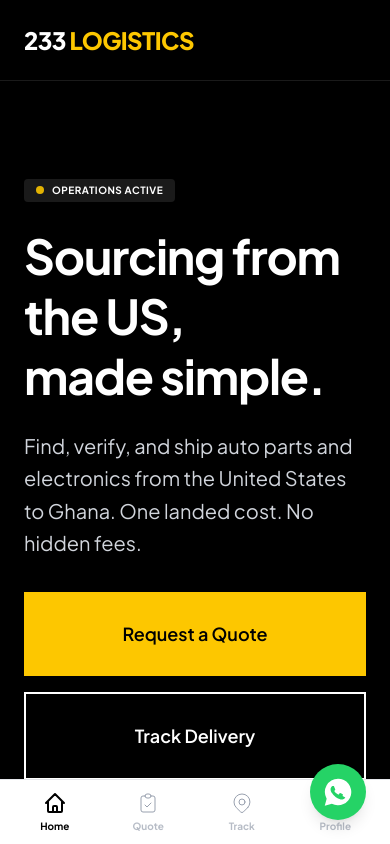
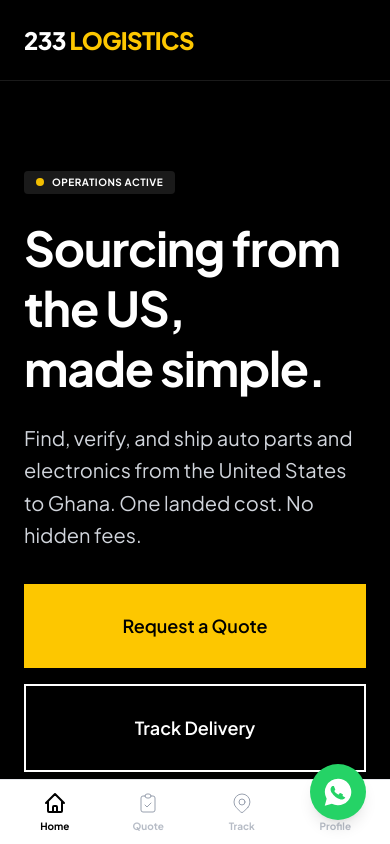
Before and after one commit to suo3/route233, a Next.js app: page / in a window 390 px wide. Shown: the top 844 px of the page. Built offline with nearby package versions, Linux system fonts and the light colour scheme; no server answers.

Commit message:
style: tighten top padding on mobile hero to exact minimum clearance

```diff
--- a/src/app/page.tsx
+++ b/src/app/page.tsx
@@ -11,7 +11,7 @@ export default function Home() {
   return (
     <main className="min-h-screen">
       {/* Hero Section - Uber Style */}
-      <section className="pt-24 pb-16 md:pt-32 md:pb-40 px-6 bg-black relative">
+      <section className="pt-[88px] pb-16 md:pt-32 md:pb-40 px-6 bg-black relative">
         <div className="max-w-7xl mx-auto grid lg:grid-cols-2 gap-16 items-center">
           <div className="animate-in fade-in duration-700">
             <div className="inline-flex items-center gap-2 px-3 py-1 bg-white/10 text-white rounded-sm text-[10px] font-bold uppercase tracking-wider mb-6 md:mb-8">
```
